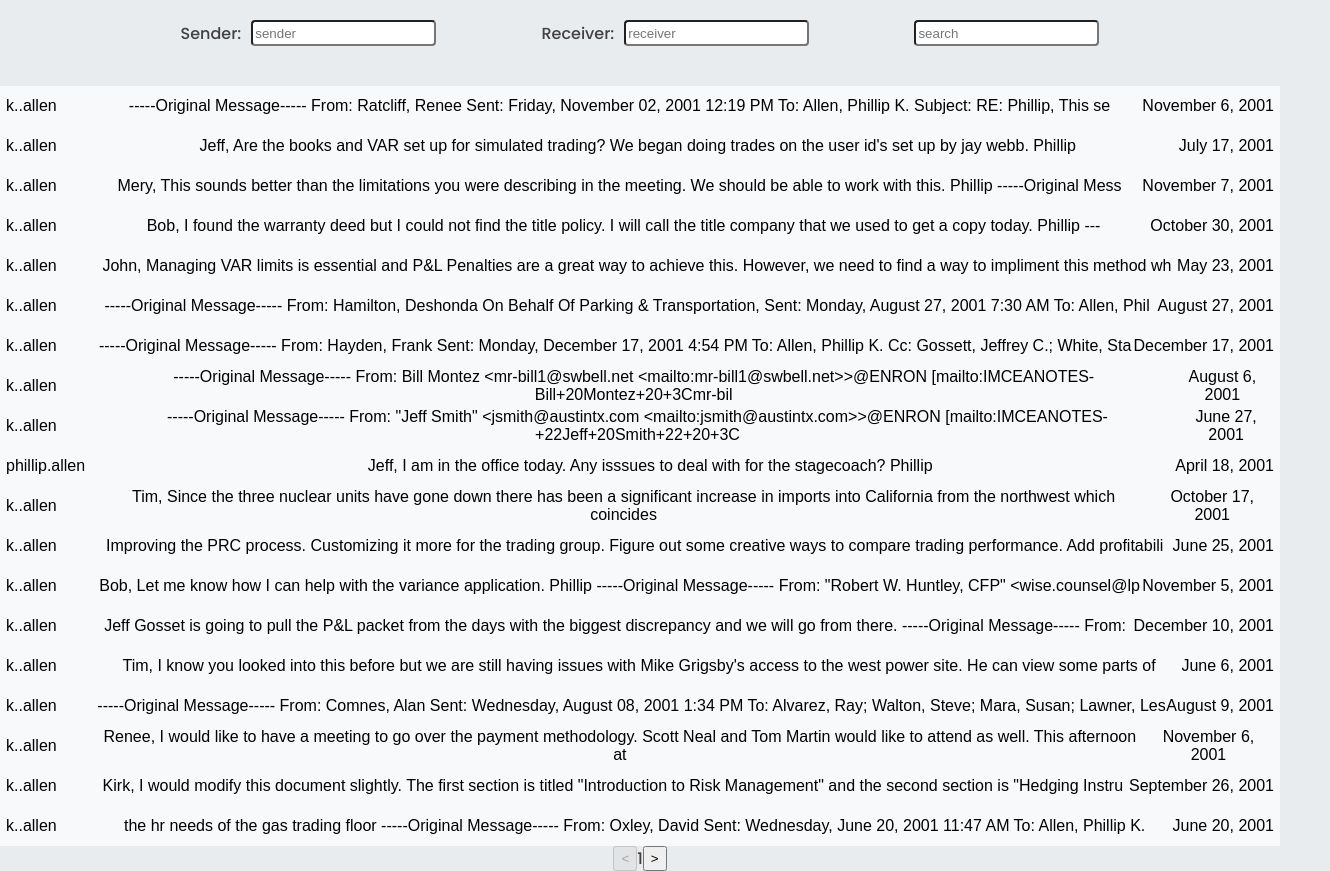
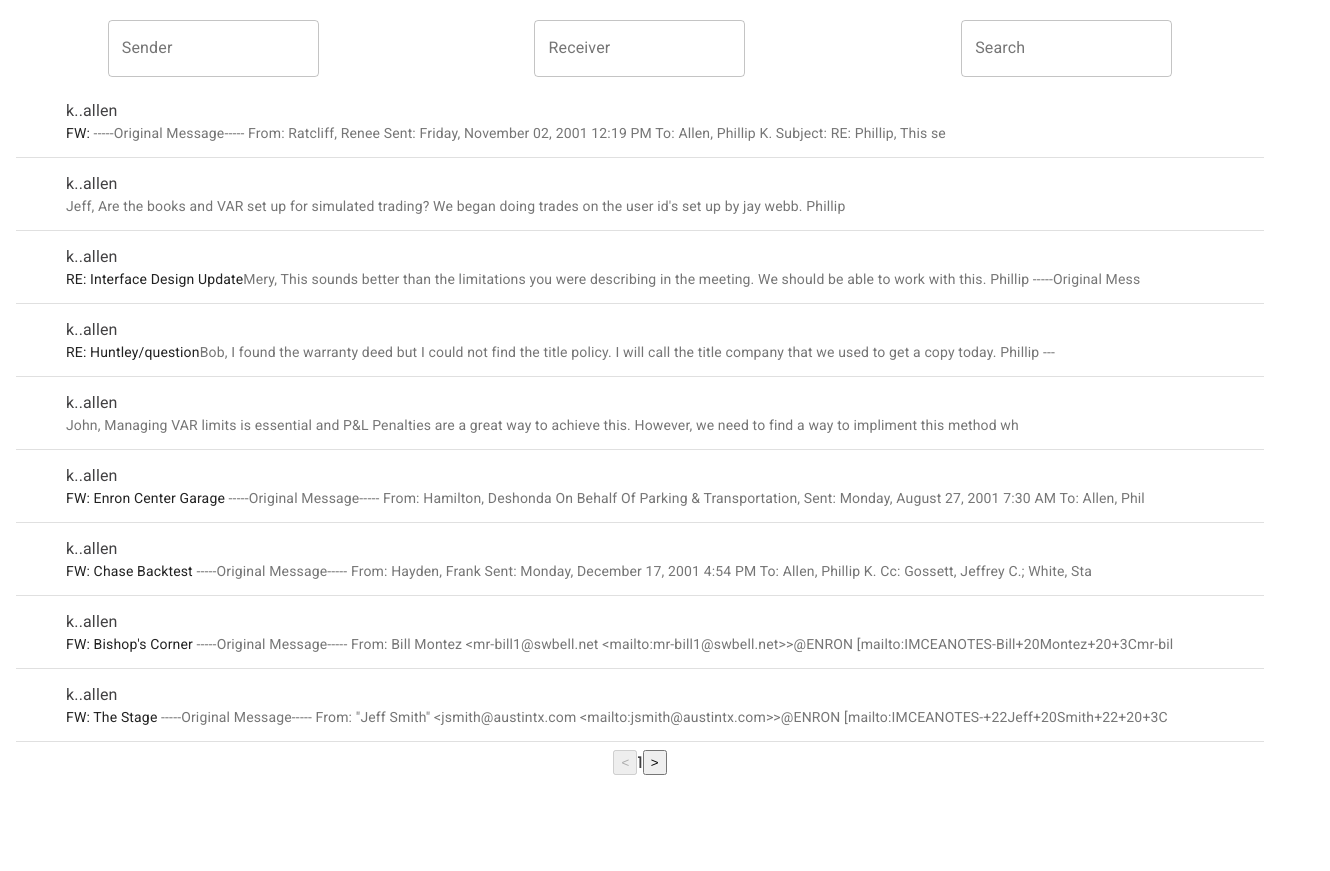
Before and after one commit to evgen-chu/email-archive-viewer-ts, a React (Create React App) app: page / in a window 1280 px wide. Shown: the whole page, 1330 px wide, since content can reach past the window. After the commit the page ends 800 px from the top, so only its background shows below. Built offline with nearby package versions, Linux system fonts and the light colour scheme; a web font is replaced by a local one.

Commit message:
added styles of BrowsePage with MaterialUI

```diff
--- a/package.json
+++ b/package.json
@@ -3,6 +3,7 @@
     "version": "0.1.0",
     "private": true,
     "dependencies": {
+        "@material-ui/core": "^4.11.4",
         "@testing-library/jest-dom": "^5.11.4",
         "@testing-library/react": "^11.1.0",
         "@testing-library/user-event": "^12.1.10",
--- a/public/index.html
+++ b/public/index.html
@@ -8,7 +8,7 @@
     <meta name="theme-color" content="#000000" />
     <meta name="description" content="Web site created using create-react-app" />
     <link href="https://fonts.googleapis.com/css2?family=Poppins:wght@500&family=RocknRoll+One&display=swap" rel="stylesheet" />
-
+    <link rel="stylesheet" href="https://fonts.googleapis.com/css?family=Roboto:300,400,500,700&display=swap" />
     <link rel="apple-touch-icon" href="%PUBLIC_URL%/logo192.png" />
     <!--
       manifest.json provides metadata used when your web app is installed on a
--- a/src/ActionBar.js
+++ b/src/ActionBar.js
@@ -6,11 +6,11 @@ const ActionBar = () => {
   return (
     <Wrapper>
       <div>
-        <label>Sender:</label>
+        {/* <label>Sender:</label> */}
         <Filter type="sender" />
       </div>
       <div>
-        <label>Receiver:</label>
+        {/* <label>Receiver:</label> */}
         <Filter type="receiver" />
       </div>
 
@@ -20,7 +20,7 @@ const ActionBar = () => {
 };
 
 const Wrapper = styled.div`
-  width: 80%;
+  width: 100%;
   display: flex;
   justify-content: space-around;
   align-items: center;
--- a/src/BrowsePage.js
+++ b/src/BrowsePage.js
@@ -21,7 +21,7 @@ const BrowsePage = () => {
   const [items, setItems] = useState([]);
 
   useEffect(() => {
-    setItems(getEmails(page, 20, sender, receiver, searchText));
+    setItems(getEmails(page, 10, sender, receiver, searchText));
   }, [page, sender, receiver, searchText, chosenEmail]);
 
   return (
--- a/src/Email.js
+++ b/src/Email.js
@@ -7,9 +7,14 @@ import { AppContext } from "./AppContext";
 import { VscChromeClose } from "react-icons/vsc";
 
 const Email = () => {
-  const { chosenEmail, setChosenEmail, setResize } = useContext(AppContext);
+  const { chosenEmail, setChosenEmail, setResize, searchText } = useContext(
+    AppContext
+  );
   // const { emailId } = useParams();
   //const item = getEmailById(emailId);
+  const textSplit =
+    searchText !== "" ? chosenEmail.body.split(searchText) : chosenEmail.body;
+
   return (
     <Wrapper alignLeft={chosenEmail === null}>
       {/* <Link to="/">Back to archive</Link> */}
@@ -27,7 +32,22 @@ const Email = () => {
       <div>CC: {chosenEmail.cc}</div>
       <div>BCC: {chosenEmail.bcc}</div>
       <div>Subject: {chosenEmail.subject}</div>
-      <div>{chosenEmail.body} </div>
+      <div>
+        {Array.isArray(textSplit) ? (
+          textSplit.map((item, index) => {
+            if (index === textSplit.length - 1) return <span>{item}</span>;
+            else
+              return (
+                <span>
+                  {item}
+                  <SearchTerm>{searchText}</SearchTerm>
+                </span>
+              );
+          })
+        ) : (
+          <span>{textSplit}</span>
+        )}
+      </div>
     </Wrapper>
   );
 };
@@ -55,5 +75,9 @@ const ExitButton = styled.button`
     border: 1px gray solid;
   }
 `;
+const SearchTerm = styled.span`
+  font-weight: bold;
+  background-color: yellow;
+`;
 
 export default Email;
--- a/src/EmailGrid.js
+++ b/src/EmailGrid.js
@@ -3,15 +3,22 @@ import EmailPreview from "./EmailPreview";
 import styled from "styled-components";
 import { v4 as uuidv4 } from "uuid";
 import { AppContext } from "./AppContext";
+import List from "@material-ui/core/List";
+import Divider from "@material-ui/core/Divider";
 
 const EmailGrid = ({ items }) => {
   const { resize } = useContext(AppContext);
   return (
-    <Wrapper style={{ width: resize ? "60vw" : "100vw" }}>
+    <List style={{ width: resize ? "60vw" : "100vw" }}>
       {items.map((item) => {
-        return <EmailPreview key={uuidv4()} item={item} />;
+        return (
+          <>
+            <EmailPreview key={uuidv4()} item={item} />{" "}
+            <Divider variant="middle" />
+          </>
+        );
       })}
-    </Wrapper>
+    </List>
   );
 };
 
--- a/src/EmailPreview.js
+++ b/src/EmailPreview.js
@@ -4,7 +4,25 @@ import styled from "styled-components";
 import moment from "moment";
 import { AppContext } from "./AppContext";
 
+import ListItem from "@material-ui/core/ListItem";
+
+import Typography from "@material-ui/core/Typography";
+import ListItemText from "@material-ui/core/ListItemText";
+import { makeStyles } from "@material-ui/core/styles";
+
+const useStyles = makeStyles((theme) => ({
+  root: {
+    width: "100%",
+    maxWidth: "36ch",
+    backgroundColor: theme.palette.background.paper,
+  },
+  inline: {
+    display: "inline",
+  },
+}));
+
 const EmailPreview = ({ item }) => {
+  const classes = useStyles();
   const {
     searchText,
     chosenEmail,
@@ -18,7 +36,8 @@ const EmailPreview = ({ item }) => {
       : item.body.slice(0, 150);
 
   return (
-    <Wrapper
+    <ListItemMoved
+      alignItems="flex-start"
       resize={false}
       style={{ width: resize ? "60vw" : "100vw" }}
       onClick={(e) => {
@@ -26,7 +45,7 @@ const EmailPreview = ({ item }) => {
         setResize(true);
       }}
     >
-      <div className="name">{item.from.split("@")[0]}</div>
+      {/* <div className="name">{item.from.split("@")[0]}</div>
       <div id="email-body">
         {Array.isArray(itemSplit) ? (
           itemSplit.map((item, index) => {
@@ -43,8 +62,38 @@ const EmailPreview = ({ item }) => {
           <span>{itemSplit}</span>
         )}
       </div>
-      <div> {moment(item.date).format("LL")}</div>
-    </Wrapper>
+      <div> {moment(item.date).format("LL")}</div> */}
+
+      <ListItemText
+        primary={item.from.split("@")[0]}
+        secondary={
+          <React.Fragment>
+            <Typography
+              component="span"
+              variant="body2"
+              className={classes.inline}
+              color="textPrimary"
+            >
+              {item.subject}
+            </Typography>
+            {Array.isArray(itemSplit) ? (
+              itemSplit.map((item, index) => {
+                if (index === itemSplit.length - 1) return <span>{item}</span>;
+                else
+                  return (
+                    <span>
+                      {item}
+                      <SearchTerm>{searchText}</SearchTerm>
+                    </span>
+                  );
+              })
+            ) : (
+              <span>{itemSplit}</span>
+            )}
+          </React.Fragment>
+        }
+      />
+    </ListItemMoved>
   );
 };
 
@@ -73,4 +122,8 @@ const SearchTerm = styled.span`
   font-weight: bold;
   background-color: yellow;
 `;
+
+const ListItemMoved = styled(ListItem)`
+  margin-left: 50px;
+`;
 export default EmailPreview;
--- a/src/Filter.js
+++ b/src/Filter.js
@@ -2,6 +2,9 @@ import React, { useEffect, useState, useContext } from "react";
 import styled from "styled-components";
 import { searchForSender, searchForReceiver } from "./jsonStorage";
 import { AppContext } from "./AppContext";
+import InputLabel from "@material-ui/core/InputLabel";
+import OutlinedInput from "@material-ui/core/OutlinedInput";
+import FormControl from "@material-ui/core/FormControl";
 
 const Filter = ({ type }) => {
   const {
@@ -30,22 +33,25 @@ const Filter = ({ type }) => {
   }, [searchTerm]);
   return (
     <Wrapper>
-      <input
-        type="text"
-        placeholder={
-          type === "sender"
-            ? "sender"
+      <FormControl variant="outlined">
+        <InputLabel htmlFor="component-outlined">
+          {type === "sender"
+            ? "Sender"
             : type === "receiver"
-            ? "receiver"
-            : "search"
-        }
+            ? "Receiver"
+            : "Search"}
+        </InputLabel>
+        <OutlinedInput
+          id="component-outlined"
           value={searchTerm}
           onChange={(e) => {
             setSearchTerm(e.target.value);
             if (type === "text-search") setSearchText(e.target.value);
             setSuggestionsVisibility(true);
           }}
+          label="Sender"
         />
+      </FormControl>
       {((sender && type === "sender") || (receiver && type === "receiver")) && (
         <SenderWrapper>
           <Sender>{type === "sender" ? sender : receiver}</Sender>
@@ -88,10 +94,10 @@ const Wrapper = styled.div`
   position: relative;
   display: flex;
   flex-direction: column;
-  input {
-    height: 25px;
-    border-radius: 4px;
-  }
+  // input {
+  //   height: 25px;
+  //   border-radius: 4px;
+  // }
 `;
 const Suggestions = styled.div`
   background-color: #fff;
--- a/src/GlobalStyles.js
+++ b/src/GlobalStyles.js
@@ -2,7 +2,7 @@ import { createGlobalStyle } from "styled-components";
 
 export default createGlobalStyle`
 body {
-     background-color: #e9ecef;
+    // background-color: #e9ecef;
      color: #414042;
      height: 100vh;
      width: 100vw;
```
Also changed, not shown: 1 other file (tests, documents, lock files or other folders). Lines whose indentation alone changed are shown as unchanged.
